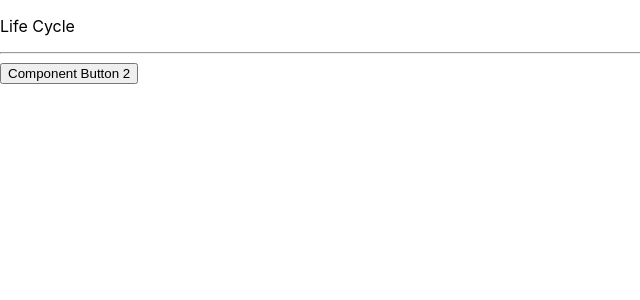
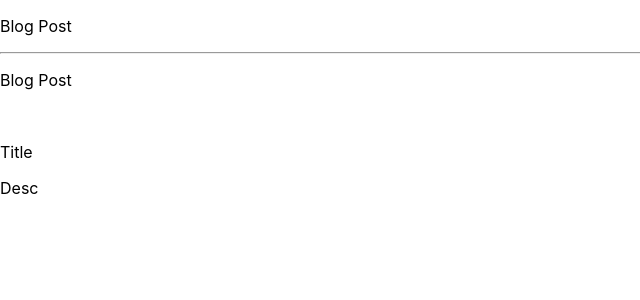
Before and after one commit to sendycitralesmana/my-app, a React (Create React App) app: page / in a window 1280 px wide. Shown: the top 300 px of the page, without its empty margins (0-640 px from the left). Built offline with nearby package versions, Linux system fonts and the light colour scheme.

Commit message:
Interaksi dengan back-end -pemanggilan API (get) part 1

```diff
--- /dev/null
+++ b/src/container/BlogPost/BlogPost.jsx
@@ -0,0 +1,15 @@
+import { Component, Fragment } from "react";
+import Post from "../Post/Post";
+
+class BlogPost extends Component {
+    render () {
+        return (
+            <Fragment>
+                <p>Blog Post</p>
+                <Post tittle="title" desc="desc" />
+            </Fragment>
+        )
+    }
+}
+
+export default BlogPost
--- a/src/container/Home/Home.jsx
+++ b/src/container/Home/Home.jsx
@@ -1,7 +1,8 @@
 import React, {Component} from "react";
 // import YouTubeComp from "../../components/YouTubeComp/YouTubeComp";
 // import Product from "../Product/Product";
-import LifeCycleComp from "../LifeCycle/LifeCycleComp";
+// import LifeCycleComp from "../LifeCycle/LifeCycleComp";
+import BlogPost from "../BlogPost/BlogPost";
 
 class Home extends React.Component {
 
@@ -42,15 +43,18 @@ class Home extends React.Component {
                 {/* <p>Counter</p>
                 <hr />
                 <Product /> */}
-                <p>Life Cycle</p>
+                {/* <p>Life Cycle</p>
                 <hr />
                 {
                     this.showComponent
                     ?
                     <LifeCycleComp />
                     : null
-                }
-                <LifeCycleComp />
+                } */}
+                {/* <LifeCycleComp /> */}
+                <p>Blog Post</p>
+                <hr />
+                <BlogPost />
             </div>
         )
     }
--- /dev/null
+++ b/src/container/Post/Post.jsx
@@ -0,0 +1,17 @@
+import React, {Component} from "react";
+
+const Post = (props) => {
+    return (
+        <div className="post">
+            <div className="img-thumb">
+                <img src="" alt="" />
+            </div>
+            <div className="content">
+                <p className="title">Title</p>
+                <p className="desc">Desc</p>
+            </div>
+        </div>
+    )
+}
+
+export default Post;
```
